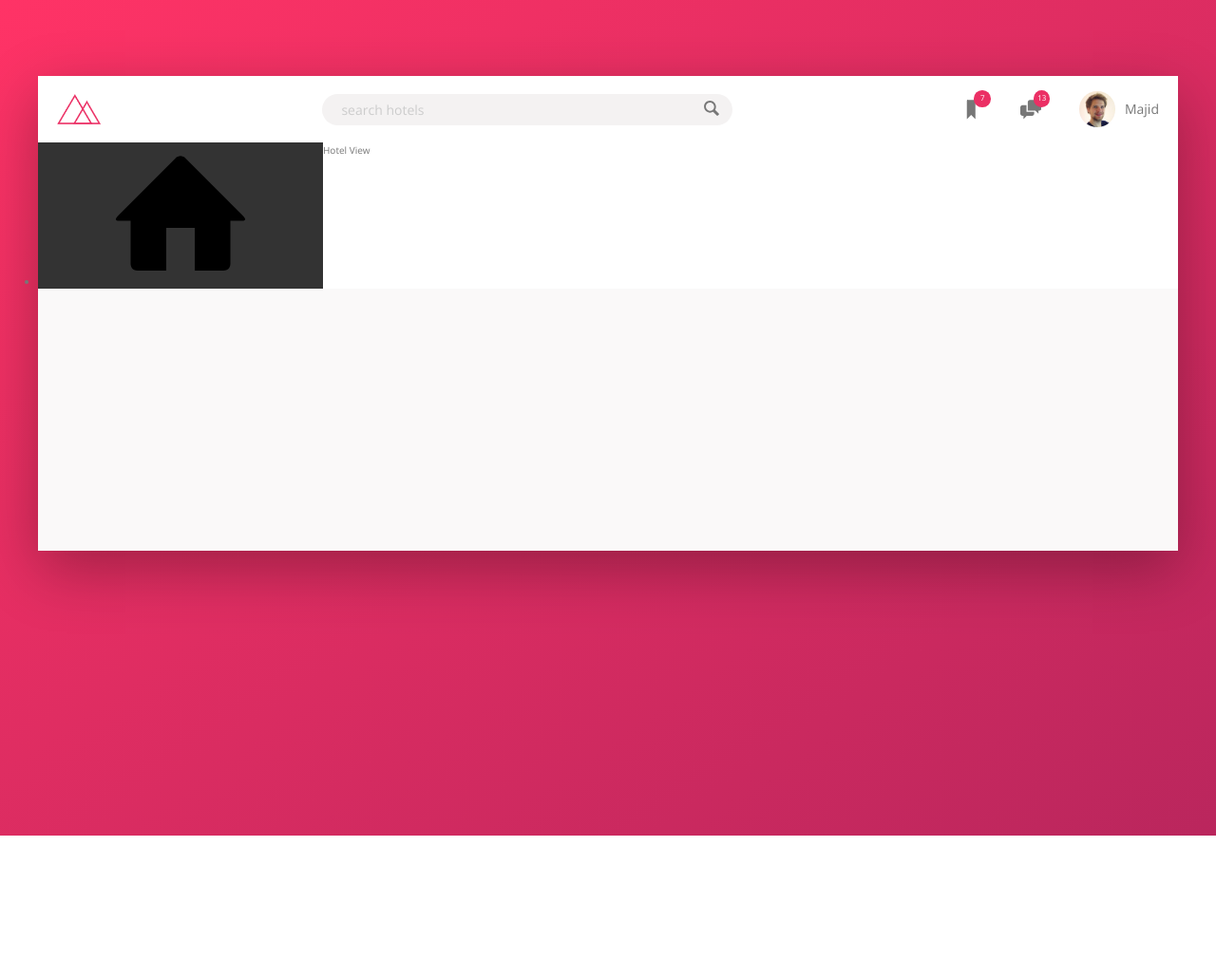
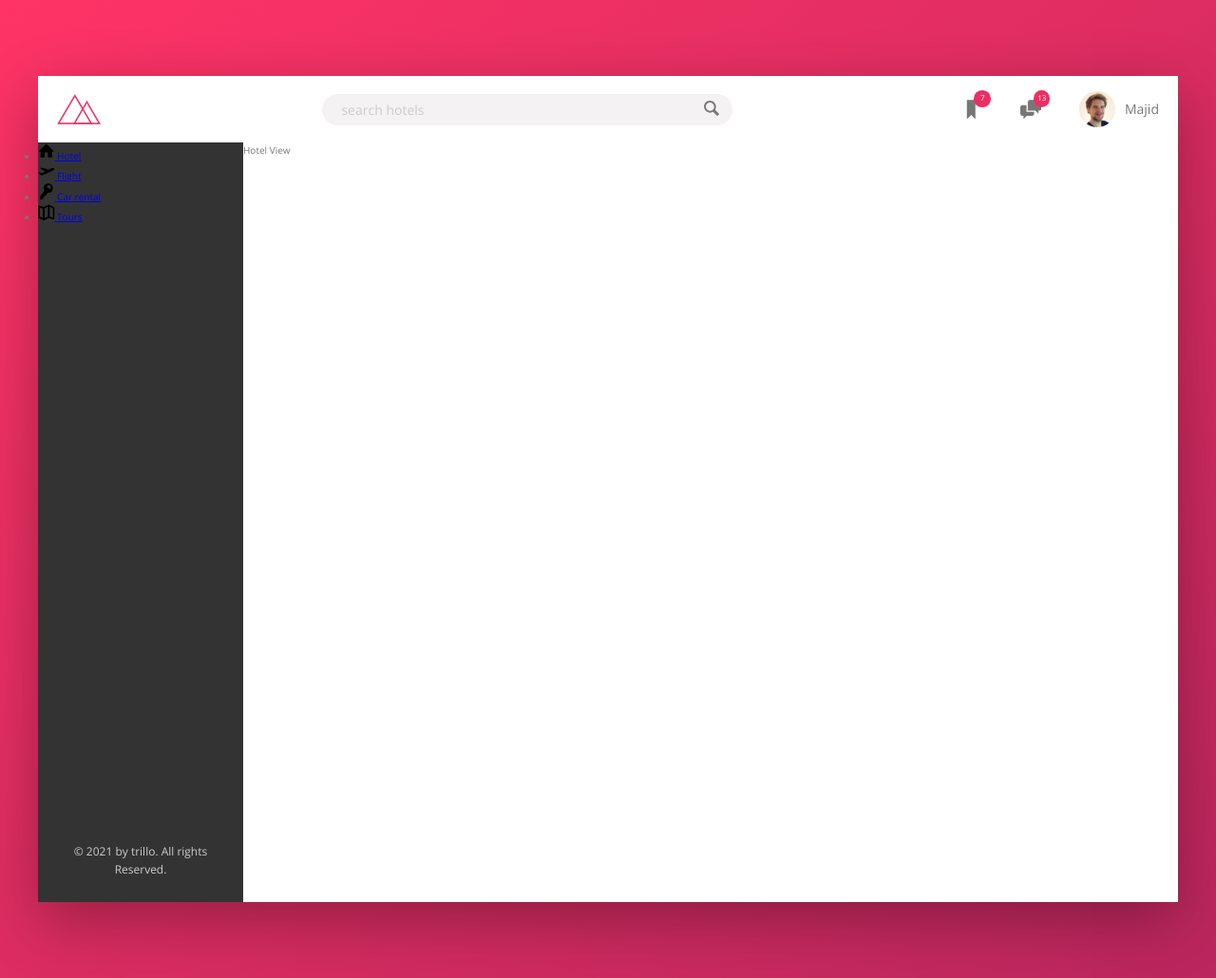
Before and after one commit to mu-majid/Advanced-CSS-SaSS, a website: page Trillo-project/index.html in a window 1280 px wide. Shown: the whole page at 95% size. Before the commit the page ends 880 px from the top, so only its background shows below. Drawn offline with nearby package versions, Linux system fonts and the light colour scheme.

Commit message:
layout for the side bar icons

```diff
--- a/Trillo-project/index.html
+++ b/Trillo-project/index.html
@@ -55,9 +55,37 @@
                                 <svg class="side-nav__icon">
                                     <use xlink:href="img/sprite.svg#icon-home"></use>
                                 </svg>
+                                <span class="side-nav__text">Hotel</span>
+                            </a>
+                        </li>
+                        <li class="side-nave__item">
+                            <a href="#" class="side-nav__link">
+                                <svg class="side-nav__icon">
+                                    <use xlink:href="img/sprite.svg#icon-aircraft-take-off"></use>
+                                </svg>
+                                <span class="side-nav__text">Flight</span>
+                            </a>
+                        </li>
+                        <li class="side-nave__item">
+                            <a href="#" class="side-nav__link">
+                                <svg class="side-nav__icon">
+                                    <use xlink:href="img/sprite.svg#icon-key"></use>
+                                </svg>
+                                <span class="side-nav__text">Car rental</span>
+                            </a>
+                        </li>
+                        <li class="side-nave__item">
+                            <a href="#" class="side-nav__link">
+                                <svg class="side-nav__icon">
+                                    <use xlink:href="img/sprite.svg#icon-map"></use>
+                                </svg>
+                                <span class="side-nav__text">Tours</span>
                             </a>
                         </li>
                     </ul>
+                    <div class="legal">
+                        &copy; 2021 by trillo. All rights Reserved.
+                    </div>
                 </nav>
 
 
--- a/Trillo-project/sass/_components.scss
+++ b/Trillo-project/sass/_components.scss
@@ -119,3 +119,31 @@
     margin-right: 1rem;
   }
 }
+
+/////////////////////
+//  SIDE NAVIGATION
+
+.side-nav {
+  &__item {
+
+  }
+
+  &__link {
+
+  }
+
+  &__icon {
+    width: 1.75rem;
+    height: 1.75rem;
+  }
+}
+
+/////////////////////
+//  LEGAL
+
+.legal {
+  text-align: center;
+  color: var(--color-grey-light-4);
+  font-size: 1.2rem;
+  padding: 2.5rem;
+}
--- a/Trillo-project/sass/_layout.scss
+++ b/Trillo-project/sass/_layout.scss
@@ -17,6 +17,7 @@
   align-items: center;
 }
 
+// contain side-bar and hotel view
 .content {
   display: flex;
 }
@@ -27,9 +28,15 @@
   // define width for a flex item using flex-basis
   // flex: grow shrink flex-basis
   flex: 0 0 18%;
+
+  display: flex;
+  flex-direction: column;
+  justify-content: space-between;
 }
 
 .hotel-view {
   background-color: #fff;
   flex: 1;
+
+  height: 80rem;
 }
```
Also changed, not shown: Trillo-project/css/style.css.
